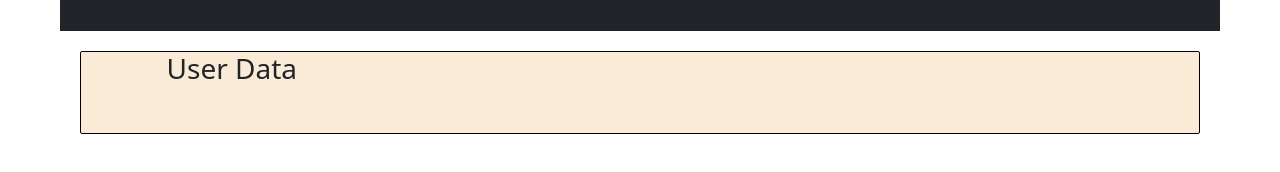
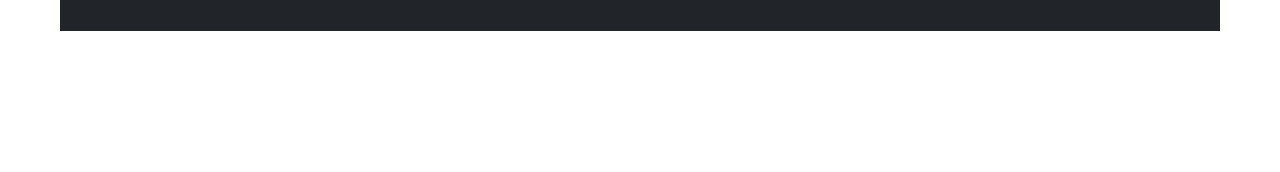
Before and after one commit to akshayswami17/Tritron-Project, a React (Create React App) app in the folder Tritron_React_App/React_App/: page /consumer_home in a window 1280 px wide. Shown: the part 298-470 px from the top of the page. Built offline with nearby package versions, Linux system fonts and the light colour scheme.

Commit message:
Updation .
App.js
ConsumerHome.js
LoginComp.js

```diff
--- a/Tritron_React_App/React_App/src/App.js
+++ b/Tritron_React_App/React_App/src/App.js
@@ -39,6 +39,7 @@ import ShowProductDetails from './components/ShowProductDetails';
 import PaymentProcess from './components/PaymentProcess';
 import PaymentOptions from './components/PaymentOptions';
 import PhonePePayment from './components/PhonePePayment';
+import ShowUsersData from './components/ShowUsersData';
 
 function App() {
   const mystate = useSelector(state => state.logged);
@@ -56,6 +57,7 @@ function App() {
         <Route path='/sellerreg' element={<SellerReg />} />
         <Route path='/consumerreg' element={<ConsumerReg />} />
         <Route path="/phonepepayment" element={<PhonePePayment />} />
+        <Route path="/user_data" element={<ShowUsersData />} />
 
         <Route path="/logout" element={<LoginComp />} />
 
--- a/Tritron_React_App/React_App/src/components/ConsumerHome.js
+++ b/Tritron_React_App/React_App/src/components/ConsumerHome.js
@@ -58,12 +58,14 @@ import { useSelector } from 'react-redux';
 import { Link, Outlet } from "react-router-dom";
 import "../CSS Files/AdminHome.css";
 import logo from "./Images/logo1.jpg";
+import ShowUsersData from './ShowUsersData';
 
 export default function ConsumerHome() {
     const userData = useSelector(state => state.user);
 
     return (
         <div>
+            <span><ShowUsersData/></span>
             <nav className="navbar navbar-expand-sm bg-dark mb-3" >
                 <div className="container-fluid">
                     <li className="navbar-brand">
@@ -90,20 +92,10 @@ export default function ConsumerHome() {
                     </ul>
                 </div>
             </nav>
-            <div className="container-profile">
-                <div className="row">
-                    <div className="col-md-3">
-                        <h3>User Data</h3>
-                        {/* <p>Username: {userData && <p>Username: {userData.username}</p>}</p>  */}
 
-
-                    </div>
-
-                </div>
-            </div>
-            <div className="col-md-9">
+            <span className="cusNavBar">
                         <Outlet />
-            </div>
+            </span>
         </div>
     );
 }
--- a/Tritron_React_App/React_App/src/components/LoginComp.js
+++ b/Tritron_React_App/React_App/src/components/LoginComp.js
@@ -143,6 +143,12 @@ export default function LoginComp() {
     username: "",
     password: ""
   };
+  // Example login function
+const handleLogin = (userId) => {
+  // Assuming userId is obtained after a successful login
+  localStorage.setItem('userId', userId);
+};
+
 
   const reducer = (state, action) => {
     switch (action.type) {
```
